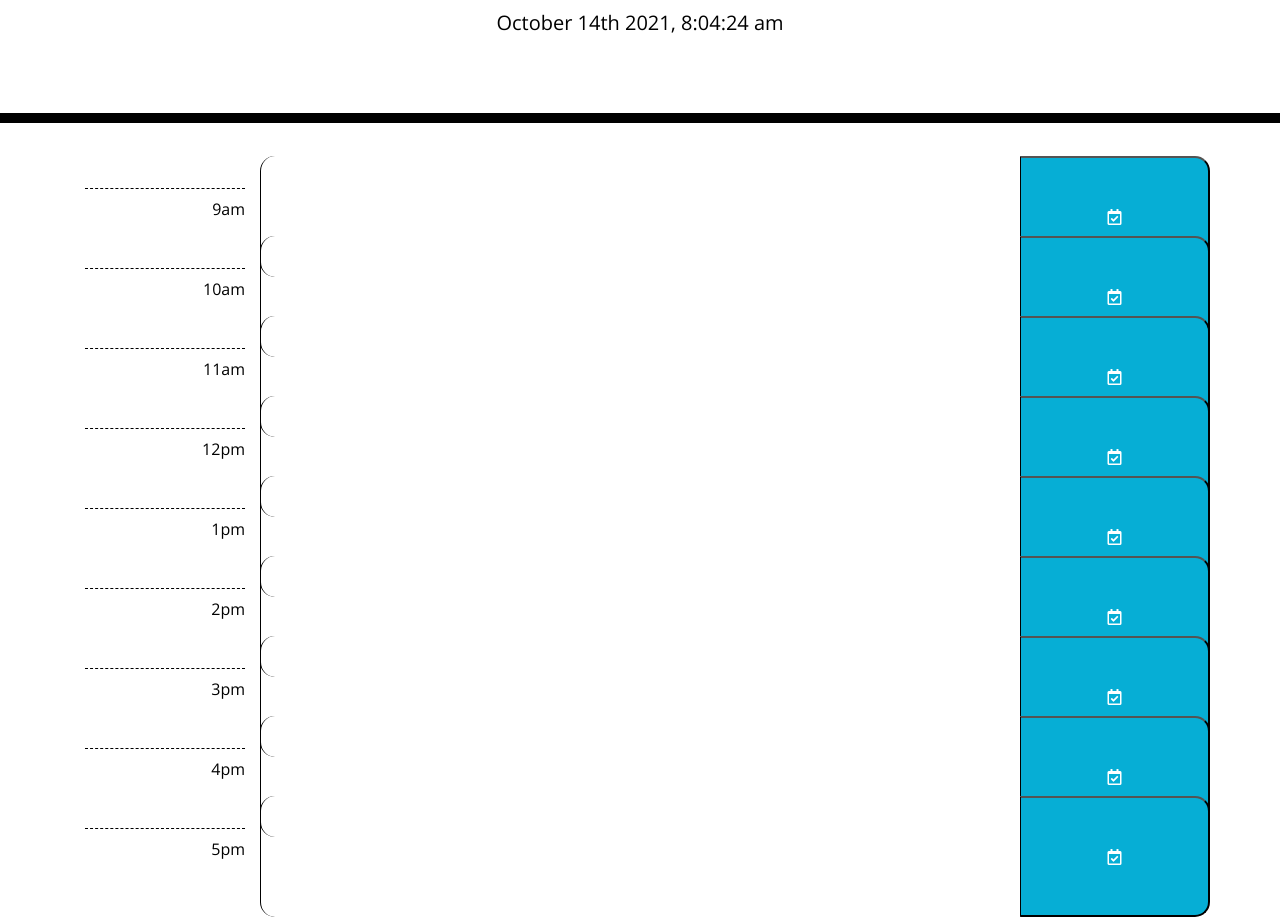
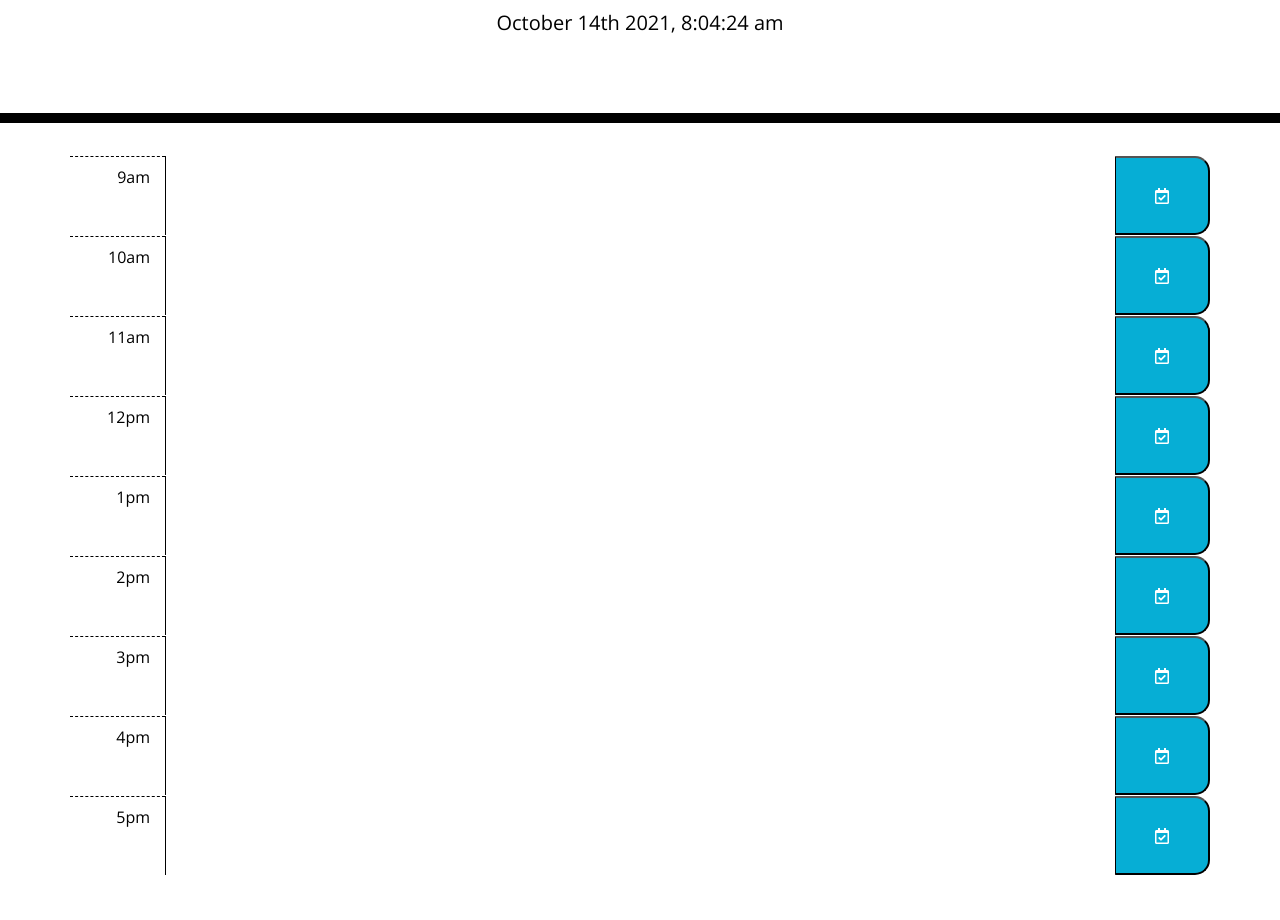
Before and after one commit to JeffreyBanh/Week_Five_Challenge, a plain HTML site: page index.html in a window 1280 px wide. Shown: the part 181-1101 px from the top of the page. After the commit the page ends 1056 px from the top, so only its background shows below. Drawn offline with nearby package versions, Linux system fonts and the light colour scheme.

Commit message:
fix html

```diff
--- a/index.html
+++ b/index.html
@@ -29,68 +29,50 @@
       <p id="currentDay" class="lead">time</p>
     </header>
     <div class="container">
-      <div class = "row">
-        <div class = "col-2 ">
-          <p class = "hour">9am</p>
-        </div>
-        <textarea class = "col-8 time-block" data-number = "1"></textarea>
-        <button class = "col-2 saveBtn"><i class="far fa-calendar-check"></i></button>
+      <div class = "row time-block">
+        <div class = "col-md-1 hour ">9am</div>
+        <textarea class = "col-md-10 description"></textarea>
+        <button class = "col-md-1 saveBtn"><i class="far fa-calendar-check"></i></button>
       </div>
-      <div class = "row">
-        <div class = "col-2 ">
-          <p class = "hour">10am</p>
-        </div>
-        <textarea class = "col-8 time-block" data-number = "2"></textarea>
-        <button class = "col-2 saveBtn"><i class="far fa-calendar-check"></i></button>
+      <div class = "row time-block">
+        <div class = "col-md-1 hour ">10am</div>
+        <textarea class = "col-md-10 description"></textarea>
+        <button class = "col-md-1 saveBtn"><i class="far fa-calendar-check"></i></button>
       </div>
-      <div class = "row">
-        <div class = "col-2 ">
-          <p class = "hour">11am</p>
-        </div>
-        <textarea class = "col-8 time-block" data-number = "3"></textarea>
-        <button class = "col-2 saveBtn"><i class="far fa-calendar-check"></i></button>
+      <div class = "row time-block">
+        <div class = "col-md-1 hour ">11am</div>
+        <textarea class = "col-md-10 description"></textarea>
+        <button class = "col-md-1 saveBtn"><i class="far fa-calendar-check"></i></button>
       </div>
-      <div class = "row">
-        <div class = "col-2 ">
-          <p class = "hour">12pm</p>
-        </div>
-        <textarea class = "col-8 time-block" data-number = "4"></textarea>
-        <button class = "col-2 saveBtn"><i class="far fa-calendar-check"></i></button>
+      <div class = "row time-block">
+        <div class = "col-md-1 hour ">12pm</div>
+        <textarea class = "col-md-10 description"></textarea>
+        <button class = "col-md-1 saveBtn"><i class="far fa-calendar-check"></i></button>
       </div>
-      <div class = "row">
-        <div class = "col-2 ">
-          <p class = "hour">1pm</p>
-        </div>
-        <textarea class = "col-8 time-block" data-number = "5"></textarea>
-        <button class = "col-2 saveBtn"><i class="far fa-calendar-check"></i></button>
+      <div class = "row time-block">
+        <div class = "col-md-1 hour ">1pm</div>
+        <textarea class = "col-md-10 description"></textarea>
+        <button class = "col-md-1 saveBtn"><i class="far fa-calendar-check"></i></button>
       </div>
-      <div class = "row">
-        <div class = "col-2 ">
-          <p class = "hour">2pm</p>
-        </div>
-        <textarea class = "col-8 time-block" data-number = "6"></textarea>
-        <button class = "col-2 saveBtn"><i class="far fa-calendar-check"></i></button>
+      <div class = "row time-block">
+        <div class = "col-md-1 hour ">2pm</div>
+        <textarea class = "col-md-10 description"></textarea>
+        <button class = "col-md-1 saveBtn"><i class="far fa-calendar-check"></i></button>
       </div>
-      <div class = "row">
-        <div class = "col-2 ">
-          <p class = "hour">3pm</p>
-        </div>
-        <textarea class = "col-8 time-block" data-number = "7"></textarea>
-        <button class = "col-2 saveBtn"><i class="far fa-calendar-check"></i></button>
+      <div class = "row time-block">
+        <div class = "col-md-1 hour ">3pm</div>
+        <textarea class = "col-md-10 description"></textarea>
+        <button class = "col-md-1 saveBtn"><i class="far fa-calendar-check"></i></button>
       </div>
-      <div class = "row">
-        <div class = "col-2 ">
-          <p class = "hour">4pm</p>
-        </div>
-        <textarea class = "col-8 time-block" data-number = "8"></textarea>
-        <button class = "col-2 saveBtn"><i class="far fa-calendar-check"></i></button>
+      <div class = "row time-block">
+        <div class = "col-md-1 hour ">4pm</div>
+        <textarea class = "col-md-10 description"></textarea>
+        <button class = "col-md-1 saveBtn"><i class="far fa-calendar-check"></i></button>
       </div>
-      <div class = "row">
-        <div class = "col-2 ">
-          <p class = "hour">5pm</p>
-        </div>
-        <textarea class = "col-8 time-block" data-number = "9"></textarea>
-        <button class = "col-2 saveBtn"><i class="far fa-calendar-check"></i></button>
+      <div class = "row time-block">
+        <div class = "col-md-1 hour ">5pm</div>
+        <textarea class = "col-md-10 description"></textarea>
+        <button class = "col-md-1 saveBtn"><i class="far fa-calendar-check"></i></button>
       </div>
     </div>
 
@@ -99,12 +81,11 @@
     <script>
     var displayDate = moment().format('MMMM Do YYYY, h:mm:ss a');
     const timeBlock = Array.from(document.querySelectorAll('.time-block'));
-    console.log(timeBlock)
     const hours = Array.from(document.querySelectorAll(".hour"));
-    console.log(hours)
     const row = document.querySelectorAll(".row");
-    console.log(row)
-    console.log(row.children)
+    $("#first-hour").innerText
+    console.log($("#first-hour").text())
+
     document.getElementById("currentDay").innerHTML = displayDate
 
     var currentTime = moment('10:00am', 'h:mma');
@@ -117,11 +98,11 @@
       $(".time-block").addClass("future")
     }
     */
-
+    /*
     timeBlock.forEach(timeblocks =>{
       console.log(timeblocks)
     })
-
+    */
     </script>
   </body>
 </html>
--- a/style.css
+++ b/style.css
@@ -47,17 +47,17 @@ textarea{
 
 .past {
   background-color: #d3d3d3;
-  color: black;
+  color: white;
 }
 
 .present {
   background-color: #ff6961;
-  color: black;
+  color: white;
 }
 
 .future {
   background-color: #77dd77;
-  color: black;
+  color: white;
 }
 
 .saveBtn {
```
